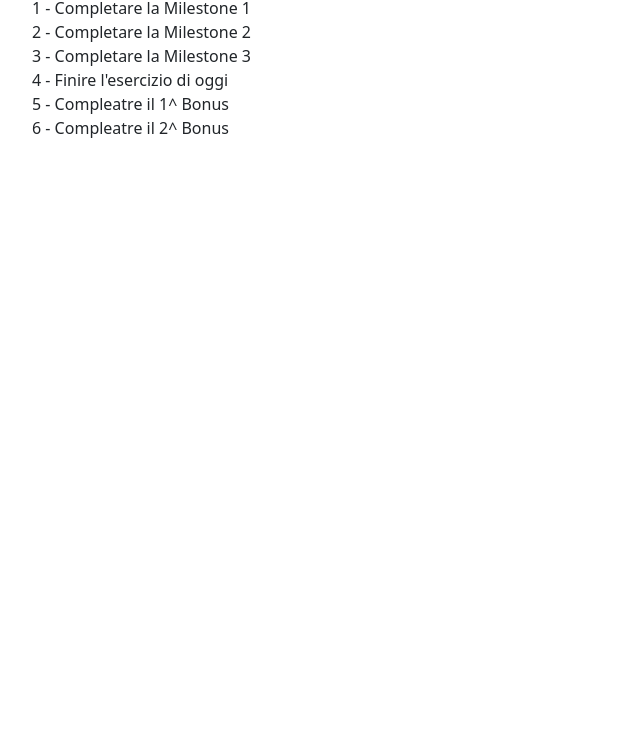
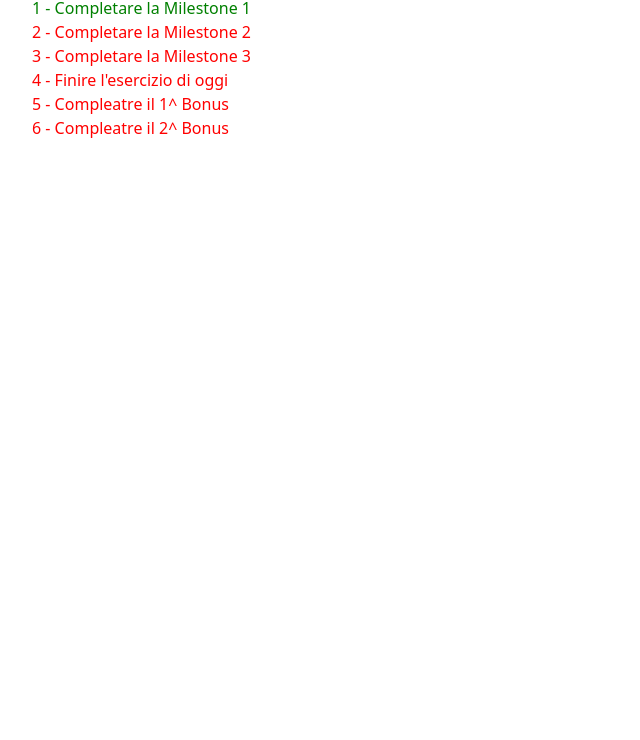
Before and after one commit to nicolaceccagnoli/vue-todolist, a plain HTML site: page index.html in a window 1280 px wide. Shown: the part 60-800 px from the top of the page, without its empty margins (0-640 px from the left). Drawn offline with nearby package versions, Linux system fonts and the light colour scheme.

Commit message:
Reached Milestone 1

```diff
--- a/css/style.css
+++ b/css/style.css
@@ -14,3 +14,11 @@ html {
 li {
     list-style: none;
 }
+
+li.done {
+    color: green;
+}
+
+li.not-done {
+    color: red;
+}
--- a/index.html
+++ b/index.html
@@ -21,7 +21,11 @@
 
             <div>
                 <ul>
-                    <li v-for="(singleTodo, index) in todos">
+                    <li v-for="(singleTodo, index) in todos"
+                       :class="{
+                        'done': singleTodo.done == true,
+                        'not-done': singleTodo.done == false
+                    }">
                         {{ index + 1 }} - {{ singleTodo.text }}
                     </li>
                 </ul>
```
